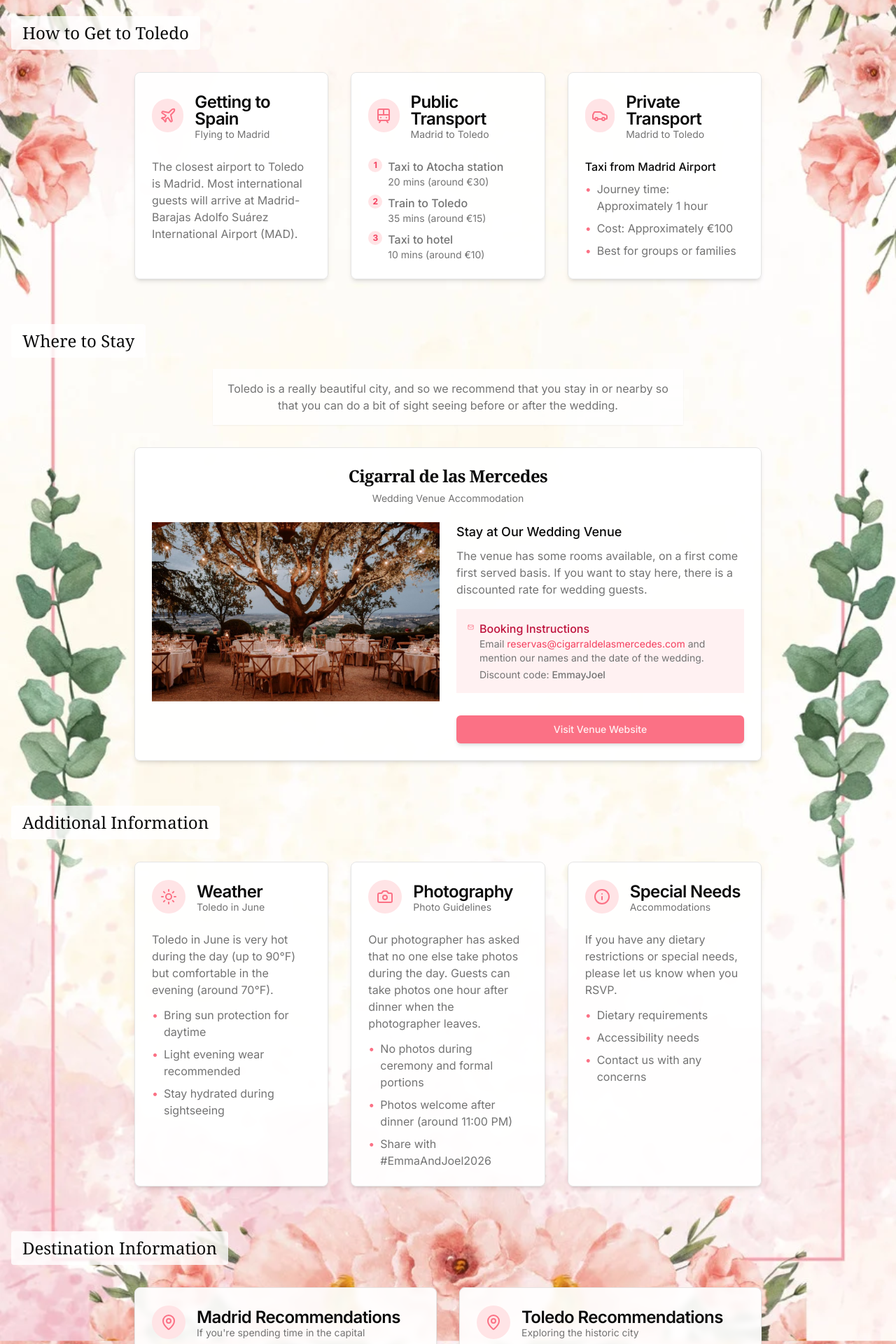
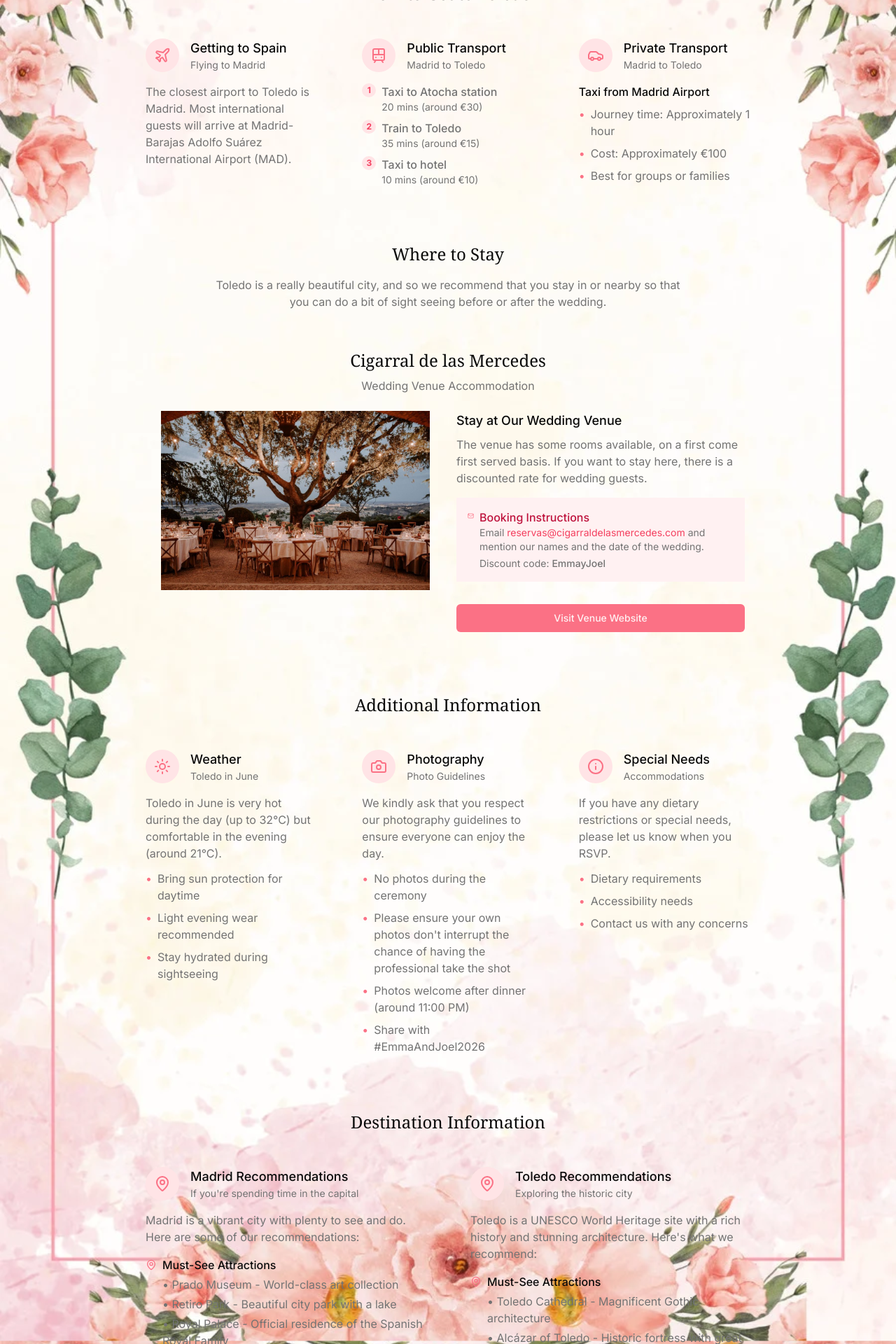
Before and after one commit to thompsonjs101/WeddingWebsite, a Next.js app: page /travel in a window 1280 px wide. Shown: the part 360-2280 px from the top of the page at 70% size. Built offline with nearby package versions, Linux system fonts and the light colour scheme.

Commit message:
Updates to site p.1

```diff
--- a/app/globals.css
+++ b/app/globals.css
@@ -38,21 +38,6 @@
   }
 }
 
-/* Text with background for readability */
-.text-with-bg {
-  background-color: rgba(255, 255, 255, 0.8);
-  backdrop-filter: blur(1px);
-  padding: 0.5rem 1rem;
-  border-radius: 0.25rem;
-  display: inline-block;
-}
-
-/* Card with background */
-.card-with-bg {
-  background-color: rgba(255, 255, 255, 0.92);
-  backdrop-filter: blur(4px);
-}
-
 /* Make all sections transparent by default */
 section,
 footer {
--- a/app/travel/page.tsx
+++ b/app/travel/page.tsx
@@ -2,13 +2,12 @@ import Link from "next/link"
 import Image from "next/image"
 import { Car, Plane, Train, Sun, Mail, Info, MapPin, Utensils, Camera } from "lucide-react"
 import { Button } from "@/components/ui/button"
-import { Card, CardContent, CardDescription, CardHeader, CardTitle } from "@/components/ui/card"
 
 export default function TravelPage() {
   return (
     <div className="flex min-h-screen flex-col">
       {/* Navigation */}
-      <nav className="sticky top-0 z-50 border-b bg-white/90 backdrop-blur-sm shadow-sm">
+      <nav className="sticky top-0 z-50 border-b bg-white/90 backdrop-blur-sm">
         <div className="container mx-auto flex items-center justify-between py-4">
           <Link href="/" className="font-serif text-xl">
             E & J
@@ -33,47 +32,44 @@ export default function TravelPage() {
       {/* Travel Info */}
       <section className="flex-1 py-20">
         <div className="container mx-auto px-4">
-          <h1 className="text-center font-serif text-3xl md:text-4xl text-with-bg mx-auto">Travel Information</h1>
+          <h1 className="text-center font-serif text-3xl md:text-4xl mx-auto">Travel Information</h1>
           <div className="mx-auto mt-4 h-0.5 w-16 bg-rose-300"></div>
-          <p className="mx-auto mt-6 max-w-2xl text-center text-muted-foreground bg-white/80 p-4 shadow-sm">
+          <p className="mx-auto mt-6 max-w-2xl text-center text-muted-foreground">
             We're excited to welcome you to our wedding celebration in beautiful Toledo, Spain. Here's everything you
             need to know about getting here and where to stay.
           </p>
 
           {/* How to Get to Toledo */}
           <div className="mt-16">
-            <h2 className="text-center font-serif text-2xl text-with-bg mx-auto">How to Get to Toledo</h2>
+            <h2 className="text-center font-serif text-2xl mx-auto">How to Get to Toledo</h2>
             <div className="mx-auto mt-8 max-w-4xl">
               <div className="grid gap-8 md:grid-cols-3">
-                <Card className="card-with-bg shadow-md">
-                  <CardHeader className="flex flex-row items-center gap-4">
+                <div className="p-4">
+                  <div className="flex flex-row items-center gap-4 mb-4">
                     <div className="flex h-12 w-12 items-center justify-center rounded-full bg-rose-100">
                       <Plane className="h-6 w-6 text-rose-400" />
                     </div>
                     <div>
-                      <CardTitle>Getting to Spain</CardTitle>
-                      <CardDescription>Flying to Madrid</CardDescription>
+                      <h3 className="font-medium text-lg">Getting to Spain</h3>
+                      <p className="text-sm text-muted-foreground">Flying to Madrid</p>
                     </div>
-                  </CardHeader>
-                  <CardContent>
+                  </div>
                   <p className="text-muted-foreground">
                     The closest airport to Toledo is Madrid. Most international guests will arrive at Madrid-Barajas
                     Adolfo Suárez International Airport (MAD).
                   </p>
-                  </CardContent>
-                </Card>
+                </div>
 
-                <Card className="card-with-bg shadow-md">
-                  <CardHeader className="flex flex-row items-center gap-4">
+                <div className="p-4">
+                  <div className="flex flex-row items-center gap-4 mb-4">
                     <div className="flex h-12 w-12 items-center justify-center rounded-full bg-rose-100">
                       <Train className="h-6 w-6 text-rose-400" />
                     </div>
                     <div>
-                      <CardTitle>Public Transport</CardTitle>
-                      <CardDescription>Madrid to Toledo</CardDescription>
+                      <h3 className="font-medium text-lg">Public Transport</h3>
+                      <p className="text-sm text-muted-foreground">Madrid to Toledo</p>
                     </div>
-                  </CardHeader>
-                  <CardContent>
+                  </div>
                   <ol className="space-y-2 text-muted-foreground">
                     <li className="flex items-start gap-2">
                       <span className="flex h-5 w-5 items-center justify-center rounded-full bg-rose-100 text-rose-500 text-xs font-bold">
@@ -103,20 +99,18 @@ export default function TravelPage() {
                       </div>
                     </li>
                   </ol>
-                  </CardContent>
-                </Card>
+                </div>
 
-                <Card className="card-with-bg shadow-md">
-                  <CardHeader className="flex flex-row items-center gap-4">
+                <div className="p-4">
+                  <div className="flex flex-row items-center gap-4 mb-4">
                     <div className="flex h-12 w-12 items-center justify-center rounded-full bg-rose-100">
                       <Car className="h-6 w-6 text-rose-400" />
                     </div>
                     <div>
-                      <CardTitle>Private Transport</CardTitle>
-                      <CardDescription>Madrid to Toledo</CardDescription>
+                      <h3 className="font-medium text-lg">Private Transport</h3>
+                      <p className="text-sm text-muted-foreground">Madrid to Toledo</p>
                     </div>
-                  </CardHeader>
-                  <CardContent>
+                  </div>
                   <div>
                     <h4 className="font-medium mb-2">Taxi from Madrid Airport</h4>
                     <ul className="space-y-2 text-muted-foreground">
@@ -134,16 +128,15 @@ export default function TravelPage() {
                       </li>
                     </ul>
                   </div>
-                  </CardContent>
-                </Card>
+                </div>
               </div>
             </div>
           </div>
 
           {/* Where to Stay */}
           <div className="mt-16">
-            <h2 className="text-center font-serif text-2xl text-with-bg mx-auto">Where to Stay</h2>
-            <div className="mx-auto mt-4 max-w-2xl text-center text-muted-foreground bg-white/80 p-4 shadow-sm">
+            <h2 className="text-center font-serif text-2xl mx-auto">Where to Stay</h2>
+            <div className="mx-auto mt-4 max-w-2xl text-center text-muted-foreground">
               <p>
                 Toledo is a really beautiful city, and so we recommend that you stay in or nearby so that you can do a
                 bit of sight seeing before or after the wedding.
@@ -151,19 +144,16 @@ export default function TravelPage() {
             </div>
 
             <div className="mt-8 mx-auto max-w-4xl">
-              <Card className="card-with-bg shadow-md">
-                <CardHeader>
-                  <CardTitle className="text-center text-2xl font-serif">Cigarral de las Mercedes</CardTitle>
-                  <CardDescription className="text-center">Wedding Venue Accommodation</CardDescription>
-                </CardHeader>
-                <CardContent>
+              <div className="p-6">
+                <h3 className="text-center text-2xl font-serif mb-2">Cigarral de las Mercedes</h3>
+                <p className="text-center text-muted-foreground mb-6">Wedding Venue Accommodation</p>
                 <div className="grid md:grid-cols-2 gap-6">
-                    <div className="relative h-64 w-full overflow-hidden">
+                  <div className="relative h-64 w-full">
                     <Image
                       src="/venue-dining.jpg"
                       alt="Cigarral de las Mercedes - Outdoor dining with view of Toledo"
                       fill
-                        className="object-cover"
+                      className="object-contain"
                     />
                   </div>
                   <div className="flex flex-col justify-between">
@@ -195,37 +185,34 @@ export default function TravelPage() {
                         </div>
                       </div>
                     </div>
-                      <Button asChild className="mt-4 bg-rose-400 hover:bg-rose-500 shadow-md">
+                    <Button asChild className="mt-4 bg-rose-400 hover:bg-rose-500">
                       <a href="https://cigarraldelasmercedes.com/" target="_blank" rel="noopener noreferrer">
                         Visit Venue Website
                       </a>
                     </Button>
                   </div>
                 </div>
-                </CardContent>
-              </Card>
+              </div>
             </div>
           </div>
 
           {/* Additional Information */}
           <div className="mt-16">
-            <h2 className="text-center font-serif text-2xl text-with-bg mx-auto">Additional Information</h2>
+            <h2 className="text-center font-serif text-2xl mx-auto">Additional Information</h2>
             <div className="mx-auto mt-8 max-w-4xl">
               <div className="grid gap-8 md:grid-cols-3">
-                <Card className="card-with-bg shadow-md">
-                  <CardHeader className="flex flex-row items-center gap-4">
+                <div className="p-4">
+                  <div className="flex flex-row items-center gap-4 mb-4">
                     <div className="flex h-12 w-12 items-center justify-center rounded-full bg-rose-100">
                       <Sun className="h-6 w-6 text-rose-400" />
                     </div>
                     <div>
-                      <CardTitle>Weather</CardTitle>
-                      <CardDescription>Toledo in June</CardDescription>
+                      <h3 className="font-medium text-lg">Weather</h3>
+                      <p className="text-sm text-muted-foreground">Toledo in June</p>
                     </div>
-                  </CardHeader>
-                  <CardContent>
+                  </div>
                   <p className="text-muted-foreground mb-3">
-                      Toledo in June is very hot during the day (up to 90°F) but comfortable in the evening (around
-                      70°F).
+                    Toledo in June is very hot during the day (up to 32°C) but comfortable in the evening (around 21°C).
                   </p>
                   <ul className="space-y-2 text-muted-foreground">
                     <li className="flex items-start gap-2">
@@ -241,28 +228,32 @@ export default function TravelPage() {
                       <span>Stay hydrated during sightseeing</span>
                     </li>
                   </ul>
-                  </CardContent>
-                </Card>
+                </div>
 
-                <Card className="card-with-bg shadow-md">
-                  <CardHeader className="flex flex-row items-center gap-4">
+                <div className="p-4">
+                  <div className="flex flex-row items-center gap-4 mb-4">
                     <div className="flex h-12 w-12 items-center justify-center rounded-full bg-rose-100">
                       <Camera className="h-6 w-6 text-rose-400" />
                     </div>
                     <div>
-                      <CardTitle>Photography</CardTitle>
-                      <CardDescription>Photo Guidelines</CardDescription>
+                      <h3 className="font-medium text-lg">Photography</h3>
+                      <p className="text-sm text-muted-foreground">Photo Guidelines</p>
                     </div>
-                  </CardHeader>
-                  <CardContent>
+                  </div>
                   <p className="text-muted-foreground mb-3">
-                      Our photographer has asked that no one else take photos during the day. Guests can take photos one
-                      hour after dinner when the photographer leaves.
+                    We kindly ask that you respect our photography guidelines to ensure everyone can enjoy the day.
                   </p>
                   <ul className="space-y-2 text-muted-foreground">
                     <li className="flex items-start gap-2">
                       <span className="text-rose-400">•</span>
-                        <span>No photos during ceremony and formal portions</span>
+                      <span>No photos during the ceremony</span>
+                    </li>
+                    <li className="flex items-start gap-2">
+                      <span className="text-rose-400">•</span>
+                      <span>
+                        Please ensure your own photos don't interrupt the chance of having the professional take the
+                        shot
+                      </span>
                     </li>
                     <li className="flex items-start gap-2">
                       <span className="text-rose-400">•</span>
@@ -273,20 +264,18 @@ export default function TravelPage() {
                       <span>Share with #EmmaAndJoel2026</span>
                     </li>
                   </ul>
-                  </CardContent>
-                </Card>
+                </div>
 
-                <Card className="card-with-bg shadow-md">
-                  <CardHeader className="flex flex-row items-center gap-4">
+                <div className="p-4">
+                  <div className="flex flex-row items-center gap-4 mb-4">
                     <div className="flex h-12 w-12 items-center justify-center rounded-full bg-rose-100">
                       <Info className="h-6 w-6 text-rose-400" />
                     </div>
                     <div>
-                      <CardTitle>Special Needs</CardTitle>
-                      <CardDescription>Accommodations</CardDescription>
+                      <h3 className="font-medium text-lg">Special Needs</h3>
+                      <p className="text-sm text-muted-foreground">Accommodations</p>
                     </div>
-                  </CardHeader>
-                  <CardContent>
+                  </div>
                   <p className="text-muted-foreground mb-3">
                     If you have any dietary restrictions or special needs, please let us know when you RSVP.
                   </p>
@@ -304,28 +293,26 @@ export default function TravelPage() {
                       <span>Contact us with any concerns</span>
                     </li>
                   </ul>
-                  </CardContent>
-                </Card>
+                </div>
               </div>
             </div>
           </div>
 
           {/* Destination Information */}
           <div className="mt-16">
-            <h2 className="text-center font-serif text-2xl text-with-bg mx-auto">Destination Information</h2>
+            <h2 className="text-center font-serif text-2xl mx-auto">Destination Information</h2>
             <div className="mx-auto mt-8 max-w-4xl">
               <div className="grid gap-8 md:grid-cols-2">
-                <Card className="card-with-bg shadow-md">
-                  <CardHeader className="flex flex-row items-center gap-4">
+                <div className="p-4">
+                  <div className="flex flex-row items-center gap-4 mb-4">
                     <div className="flex h-12 w-12 items-center justify-center rounded-full bg-rose-100">
                       <MapPin className="h-6 w-6 text-rose-400" />
                     </div>
                     <div>
-                      <CardTitle>Madrid Recommendations</CardTitle>
-                      <CardDescription>If you're spending time in the capital</CardDescription>
+                      <h3 className="font-medium text-lg">Madrid Recommendations</h3>
+                      <p className="text-sm text-muted-foreground">If you're spending time in the capital</p>
                     </div>
-                  </CardHeader>
-                  <CardContent>
+                  </div>
                   <p className="text-muted-foreground mb-4">
                     Madrid is a vibrant city with plenty to see and do. Here are some of our recommendations:
                   </p>
@@ -355,23 +342,21 @@ export default function TravelPage() {
                       </ul>
                     </div>
                   </div>
-                  </CardContent>
-                </Card>
+                </div>
 
-                <Card className="card-with-bg shadow-md">
-                  <CardHeader className="flex flex-row items-center gap-4">
+                <div className="p-4">
+                  <div className="flex flex-row items-center gap-4 mb-4">
                     <div className="flex h-12 w-12 items-center justify-center rounded-full bg-rose-100">
                       <MapPin className="h-6 w-6 text-rose-400" />
                     </div>
                     <div>
-                      <CardTitle>Toledo Recommendations</CardTitle>
-                      <CardDescription>Exploring the historic city</CardDescription>
+                      <h3 className="font-medium text-lg">Toledo Recommendations</h3>
+                      <p className="text-sm text-muted-foreground">Exploring the historic city</p>
                     </div>
-                  </CardHeader>
-                  <CardContent>
+                  </div>
                   <p className="text-muted-foreground mb-4">
-                      Toledo is a UNESCO World Heritage site with a rich history and stunning architecture. Here's what
-                      we recommend:
+                    Toledo is a UNESCO World Heritage site with a rich history and stunning architecture. Here's what we
+                    recommend:
                   </p>
                   <div className="space-y-4">
                     <div>
@@ -401,8 +386,7 @@ export default function TravelPage() {
                       </ul>
                     </div>
                   </div>
-                  </CardContent>
-                </Card>
+                </div>
               </div>
             </div>
           </div>
@@ -412,20 +396,20 @@ export default function TravelPage() {
       {/* Footer */}
       <footer className="py-12 text-gray-800">
         <div className="container mx-auto px-4 text-center">
-          <h2 className="font-serif text-3xl text-with-bg">Emma & Joel</h2>
-          <p className="mt-4 text-with-bg">June 22, 2026</p>
+          <h2 className="font-serif text-3xl">Emma & Joel</h2>
+          <p className="mt-4">June 22, 2026</p>
           <div className="mt-8 flex justify-center gap-8">
-            <Link href="/rsvp" className="text-with-bg hover:text-rose-400">
+            <Link href="/rsvp" className="hover:text-rose-400">
               RSVP
             </Link>
-            <Link href="/travel" className="text-with-bg hover:text-rose-400">
+            <Link href="/travel" className="hover:text-rose-400">
               Travel
             </Link>
-            <Link href="/itinerary" className="text-with-bg hover:text-rose-400">
+            <Link href="/itinerary" className="hover:text-rose-400">
               Itinerary
             </Link>
           </div>
-          <p className="mt-8 text-sm text-with-bg">
+          <p className="mt-8 text-sm">
             For questions, please contact us at{" "}
             <a href="mailto:weddingjoelandemma@gmail.com" className="underline hover:text-rose-400">
               weddingjoelandemma@gmail.com
```
Also changed, not shown: app/itinerary/page.tsx (+34 -63 lines), app/page.tsx (+25 -25 lines), app/rsvp/page.tsx (+12 -12 lines). Lines whose indentation alone changed are shown as unchanged.
